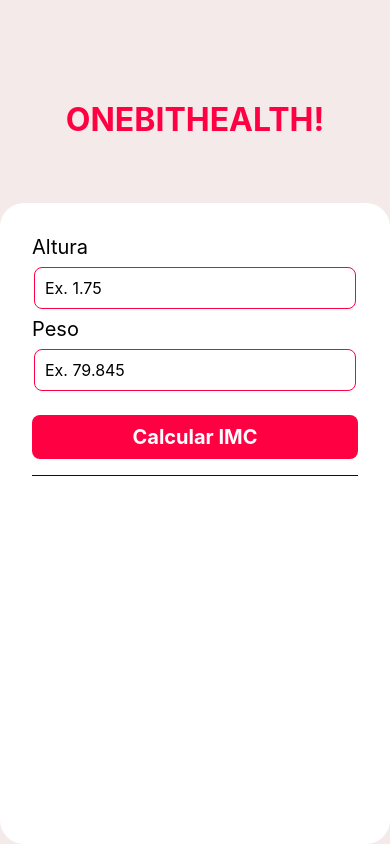
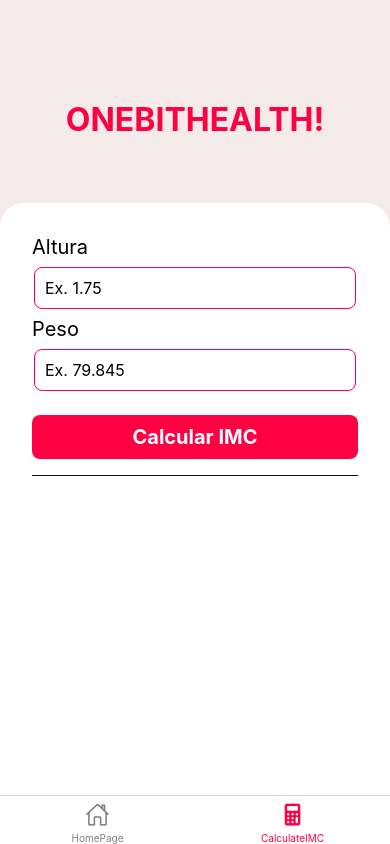
Before and after one commit to LexTOliver/OneBitHealth, a React Native app: screen /CalculateIMC in a window 390 px wide. Built offline with nearby package versions, Linux system fonts and the light colour scheme.

Commit message:
Tab Navigation
Criando estrutura de navegação em Tabs:
- Foram instalados os módulos Native e Bottom-Tabs do ReactNavigation
- Configurou as Tabs no arquivo App.js
- Separou-se as screens/pages numa pasta Pages
- Corrigiu-se os estilos no Form

```diff
--- a/App.js
+++ b/App.js
@@ -1,23 +1,37 @@
-import { StyleSheet, View } from 'react-native';
-import { StatusBar } from 'expo-status-bar';
-import Title from './src/components/Title';
-import Form from './src/components/Form';
+import { NavigationContainer } from '@react-navigation/native';
+import { createBottomTabNavigator } from '@react-navigation/bottom-tabs';
+import Ionicon from '@expo/vector-icons/Ionicons';
 
 
+import HomePage from './src/pages/HomePage';
+import ImcCalcPage from './src/pages/ImcCalcPage';
+
+const Tab = createBottomTabNavigator();
+const navigationOptions = ({ route }) => ({
+  headerShown: false,
+  tabBarIcon: ({ focused, color, size }) => {
+    let iconName;
+
+    if (route.name === 'HomePage') {
+      iconName = focused ? 'home' : 'home-outline';
+    } else if (route.name === 'CalculateIMC') {
+      iconName = focused ? 'calculator' : 'calculator-outline';
+    }
+
+    // You can return any component that you like here!
+    return <Ionicon name={iconName} size={size} color={color} />;
+  },
+  tabBarActiveTintColor: '#FF0043',
+  tabBarInactiveTintColor: 'gray',
+});
 
 export default function App() {
   return (
-      <View style={styles.container}>
-        <Title value="ONEBITHEALTH!" />
-        <Form />
-        <StatusBar style='auto' backgroundColor='#FF0043'/>
-      </View>
+      <NavigationContainer>
+        <Tab.Navigator screenOptions={navigationOptions}>
+        <Tab.Screen name='HomePage' component={HomePage} />
+        <Tab.Screen name='CalculateIMC' component={ImcCalcPage}/>
+        </Tab.Navigator>
+      </NavigationContainer>
   );
 }
-
-const styles = StyleSheet.create({
-  container: {
-    flex: 1,
-    backgroundColor: '#F3EAE9',
-  },
-});
--- a/app.json
+++ b/app.json
@@ -23,7 +23,7 @@
     "android": {
       "adaptiveIcon": {
         "foregroundImage": "./assets/adaptive-icon.png",
-        "backgroundColor": "#FFFFFF"
+        "backgroundColor": "#F3EAE9"
       }
     },
     "web": {
--- a/package.json
+++ b/package.json
@@ -9,10 +9,14 @@
     "web": "expo start --web"
   },
   "dependencies": {
+    "@react-navigation/bottom-tabs": "^6.5.0",
+    "@react-navigation/native": "^6.1.0",
     "expo": "~47.0.8",
     "expo-status-bar": "~1.4.2",
     "react": "18.1.0",
-    "react-native": "0.70.5"
+    "react-native": "0.70.5",
+    "react-native-safe-area-context": "4.4.1",
+    "react-native-screens": "~3.18.0"
   },
   "devDependencies": {
     "@babel/core": "^7.12.9"
--- a/src/components/Form/style.js
+++ b/src/components/Form/style.js
@@ -5,7 +5,8 @@
     flex: 1,
     padding: 32,
     backgroundColor: '#FFFFFF',
-    borderRadius: 24,
+    borderTopRightRadius: 24,
+    borderTopLeftRadius: 24,
   },
   form: {
     width: '100%',
--- /dev/null
+++ b/src/pages/HomePage/index.js
@@ -0,0 +1,20 @@
+import { StatusBar } from "expo-status-bar";
+import { View, StyleSheet } from "react-native";
+import Title from "../../components/Title";
+
+export default function HomePage(){
+  return (
+    <View style={styles.container}>
+      <Title value="Bem vindo ao ONEBITHEALTH!"/>
+      <StatusBar style='auto' backgroundColor='#FF0043'/>
+    </View>
+  );
+}
+
+const styles = StyleSheet.create({
+  container: {
+    flex: 1,
+    justifyContent: 'center',
+    backgroundColor: '#F3EAE9',
+  },
+});
--- /dev/null
+++ b/src/pages/ImcCalcPage/index.js
@@ -0,0 +1,22 @@
+import { View, StyleSheet } from "react-native";
+import { StatusBar } from "expo-status-bar";
+
+import Form from "../../components/Form";
+import Title from "../../components/Title";
+
+export default function ImcCalcPage(){
+  return (
+    <View style={styles.container}>
+      <Title value="ONEBITHEALTH!" />
+      <Form />
+      <StatusBar style='auto' backgroundColor='#FF0043'/>
+    </View>
+  );
+}
+
+const styles = StyleSheet.create({
+  container: {
+    flex: 1,
+    backgroundColor: '#F3EAE9',
+  },
+});
```
Also changed, not shown: assets/Logo.svg (deleted), 1 other file (tests, documents, lock files or other folders).
